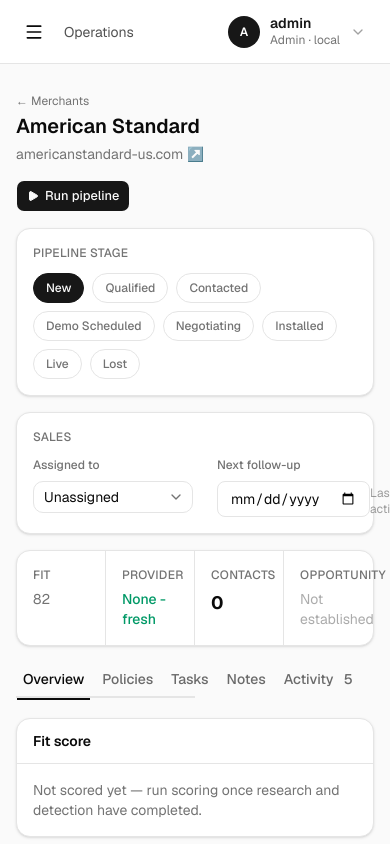
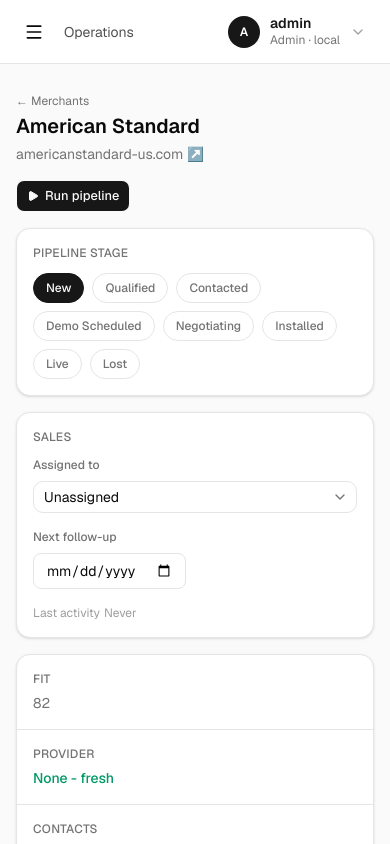
Before and after one commit to amandeepmvteams-coder/SurePath-Growth-Engine, a Next.js app in the folder surepath-frontend/: page /merchants/1 in a window 390 px wide. Built offline with nearby package versions, Linux system fonts and the light colour scheme.

Commit message:
frontend responsive fixes

```diff
--- a/surepath-frontend/src/app/(dashboard)/merchants/[id]/_components/merchants-tabs.tsx
+++ b/surepath-frontend/src/app/(dashboard)/merchants/[id]/_components/merchants-tabs.tsx
@@ -34,25 +34,25 @@
         <Tabs defaultValue="overview" className="w-full gap-5">
             <TabsList
                 variant="line"
-                className="h-9! w-1/2 justify-between rounded-none border-b-2 p-0"
+                className="h-9! w-full max-w-full justify-start overflow-x-auto rounded-none border-b-2 p-0 lg:w-1/2 sm:justify-between"
             >
-                <TabsTrigger value="overview" className="flex-1">
+                <TabsTrigger value="overview" className="min-w-22 flex-1">
                     Overview
                 </TabsTrigger>
 
-                <TabsTrigger value="policies" className="flex-1">
+                <TabsTrigger value="policies" className="min-w-22 flex-1">
                     Policies
                 </TabsTrigger>
 
-                <TabsTrigger value="tasks" className="flex-1">
+                <TabsTrigger value="tasks" className="min-w-22 flex-1">
                     Tasks
                 </TabsTrigger>
 
-                <TabsTrigger value="notes" className="flex-1">
+                <TabsTrigger value="notes" className="min-w-22 flex-1">
                     Notes
                 </TabsTrigger>
 
-                <TabsTrigger value="activity" className="flex-1">
+                <TabsTrigger value="activity" className="min-w-22 flex-1">
                     Activity
                     <span className="ml-1">
                         {activities.length}
--- a/surepath-frontend/src/app/(dashboard)/merchants/[id]/_components/tasks-tab.tsx
+++ b/surepath-frontend/src/app/(dashboard)/merchants/[id]/_components/tasks-tab.tsx
@@ -82,17 +82,17 @@
                                 key={task.id}
                                 className="rounded-md border px-3 py-2"
                             >
-                                <p className="text-sm font-medium">
+                                <p className="break-words text-sm font-medium">
                                     {task.title}
                                 </p>
 
                                 {task.details && (
-                                    <p className="mt-1 text-xs text-muted-foreground">
+                                    <p className="mt-1 break-words text-xs text-muted-foreground">
                                         {task.details}
                                     </p>
                                 )}
 
-                                <div className="mt-2 flex gap-3 text-xs text-muted-foreground">
+                                <div className="mt-2 flex flex-wrap gap-x-3 gap-y-1 text-xs text-muted-foreground">
                                     <span>{task.assignee}</span>
 
                                     {task.dueDate && (
@@ -122,13 +122,13 @@
                         className="h-9"
                     />
 
-                    <div className="flex items-center gap-2">
+                    <div className="flex flex-col gap-2 sm:flex-row sm:items-center">
                         {/* Assignee */}
                         <Select
                             value={assignee}
                             onValueChange={setAssignee}
                         >
-                            <SelectTrigger className="h-9 w-27.5">
+                            <SelectTrigger className="h-9 w-full sm:w-27.5">
                                 <SelectValue />
                             </SelectTrigger>
 
@@ -156,14 +156,14 @@
                             type="date"
                             value={dueDate}
                             onChange={(e) => setDueDate(e.target.value)}
-                            className="h-9 w-35"
+                            className="h-9 w-full sm:w-35"
                         />
 
                         {/* Add */}
                         <Button
                             type="button"
                             size="sm"
-                            className="h-9 bg-foreground px-3 text-xs text-background hover:bg-foreground/90"
+                            className="h-9 w-full bg-foreground px-3 text-xs text-background hover:bg-foreground/90 sm:w-auto"
                             onClick={handleAddTask}
                         >
                             Add task
@@ -174,7 +174,7 @@
                             type="button"
                             variant="outline"
                             size="sm"
-                            className="h-9 px-3 text-xs"
+                            className="h-9 w-full px-3 text-xs sm:w-auto"
                             onClick={handleCancel}
                         >
                             Cancel
--- a/surepath-frontend/src/app/(dashboard)/merchants/[id]/page.tsx
+++ b/surepath-frontend/src/app/(dashboard)/merchants/[id]/page.tsx
@@ -58,7 +58,7 @@
                         href={`https://${merchant.domain}`}
                         target="_blank"
                         rel="noopener noreferrer"
-                        className="inline-flex items-center gap-1  hover:text-foreground"
+                        className="inline-flex max-w-full items-center gap-1 break-words hover:text-foreground"
                     >
                         {merchant.domain} ↗️
 
@@ -103,9 +103,9 @@
                 <p className="mb-3 text-xs font-medium uppercase tracking-wide text-muted-foreground">
                     Sales
                 </p>
-                <CardContent className="flex items-end justify-between p-0 ">
+                <CardContent className="flex flex-col gap-4 p-0 sm:flex-row sm:items-end sm:justify-between">
 
-                    <div className="flex gap-6">
+                    <div className="flex flex-col gap-4 sm:flex-row sm:gap-6">
                         {/* Assigned To */}
                         <div className="space-y-2">
                             <Label className="text-xs text-muted-foreground">
@@ -113,7 +113,7 @@
                             </Label>
 
                             <Select defaultValue={merchant.owner ?? "Unassigned"}>
-                                <SelectTrigger className="h-9 w-40">
+                                <SelectTrigger className="h-9 w-full sm:w-40">
                                     <SelectValue placeholder="Select owner" />
                                 </SelectTrigger>
 
@@ -142,13 +142,13 @@
                             <input
                                 id="follow-up"
                                 type="date"
-                                className="h-9 rounded-md border bg-background px-3 text-sm outline-none focus:ring-2 focus:ring-ring"
+                                className="h-9 max-w-full rounded-md border bg-background px-3 text-sm outline-none focus:ring-2 focus:ring-ring"
                             />
                         </div>
                     </div>
 
                     {/* Last Activity */}
-                    <div className=" flex justify-baseline items-center gap-1">
+                    <div className="flex flex-wrap items-center gap-x-1 gap-y-0.5 text-left sm:justify-end">
                         <p className="text-xs text-muted-foreground/70">
                             Last activity
                         </p>
@@ -161,10 +161,10 @@
             </Card>
             {/* Merchant Summary Stats */}
             <Card>
-                <CardContent className="grid grid-cols-4 p-0">
+                <CardContent className="grid grid-cols-1 p-0 sm:grid-cols-2 lg:grid-cols-4">
 
                     {/* Fit */}
-                    <div className="border-r px-4 py-4">
+                    <div className="border-b px-4 py-4 sm:border-r sm:border-b-0 lg:border-b-0">
                         <p className="text-xs font-medium uppercase tracking-wide text-muted-foreground">
                             Fit
                         </p>
@@ -175,7 +175,7 @@
                     </div>
 
                     {/* Provider */}
-                    <div className="border-r px-4 py-4">
+                    <div className="border-b px-4 py-4 sm:border-b-0 lg:border-r">
                         <p className="text-xs font-medium uppercase tracking-wide text-muted-foreground">
                             Provider
                         </p>
@@ -186,7 +186,7 @@
                     </div>
 
                     {/* Contacts */}
-                    <div className="border-r px-4 py-4">
+                    <div className="border-b px-4 py-4 sm:border-r sm:border-b-0">
                         <p className="text-xs font-medium uppercase tracking-wide text-muted-foreground">
                             Contacts
                         </p>
```
Also changed, not shown: surepath-frontend/src/app/(dashboard)/merchants/[id]/_components/activity-tab.tsx (+10 -10 lines), surepath-frontend/src/app/(dashboard)/merchants/[id]/_components/overview-tab.tsx (+10 -10 lines).
